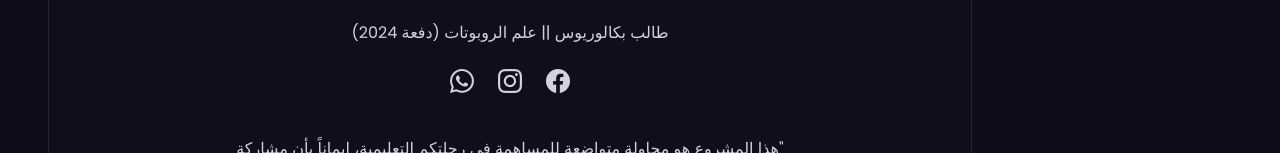
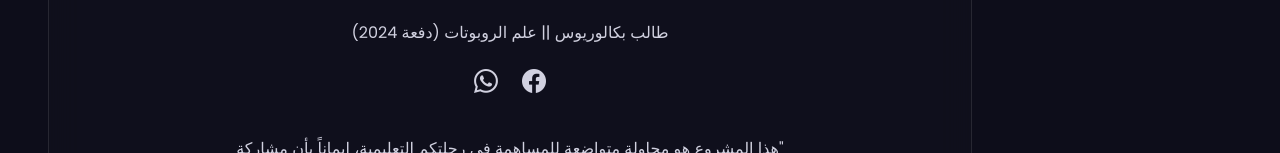
Before and after one commit to Robotics-RL/Robotics-Software, a plain HTML site: page home-about-web.html in a window 1280 px wide. Shown: the part 1273-1426 px from the top of the page. Drawn offline with nearby package versions, Linux system fonts and the light colour scheme.

Commit message:
Update home-about-web.html

```diff
--- a/home-about-web.html
+++ b/home-about-web.html
@@ -67,7 +67,7 @@
 
                         <div class="social-links">
                             <a href="https://www.facebook.com/ghaith.muneer.khasawneh" target="_blank" title="Facebook"><i class="bi bi-facebook"></i></a>
-                            <a href="https://www.instagram.com/ghaith_o6/" target="_blank" title="Instagram"><i class="bi bi-instagram"></i></a>
+
                             <a href="https://wa.me/962775415550" target="_blank" title="WhatsApp"><i class="bi bi-whatsapp"></i></a>
                         </div>
                         <p class="quote">"هذا المشروع هو محاولة متواضعة للمساهمة في رحلتكم التعليمية، إيماناً بأن مشاركة المعرفة هي أساس التقدم."</p>
@@ -85,4 +85,5 @@
         });
     </script>
 </body>
+
 </html>
```
